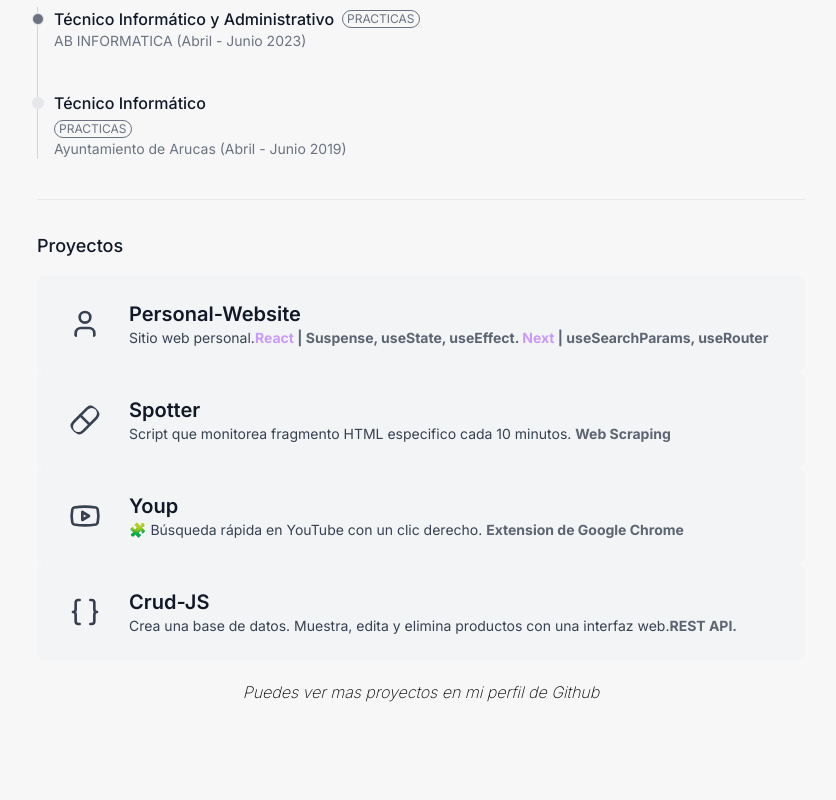
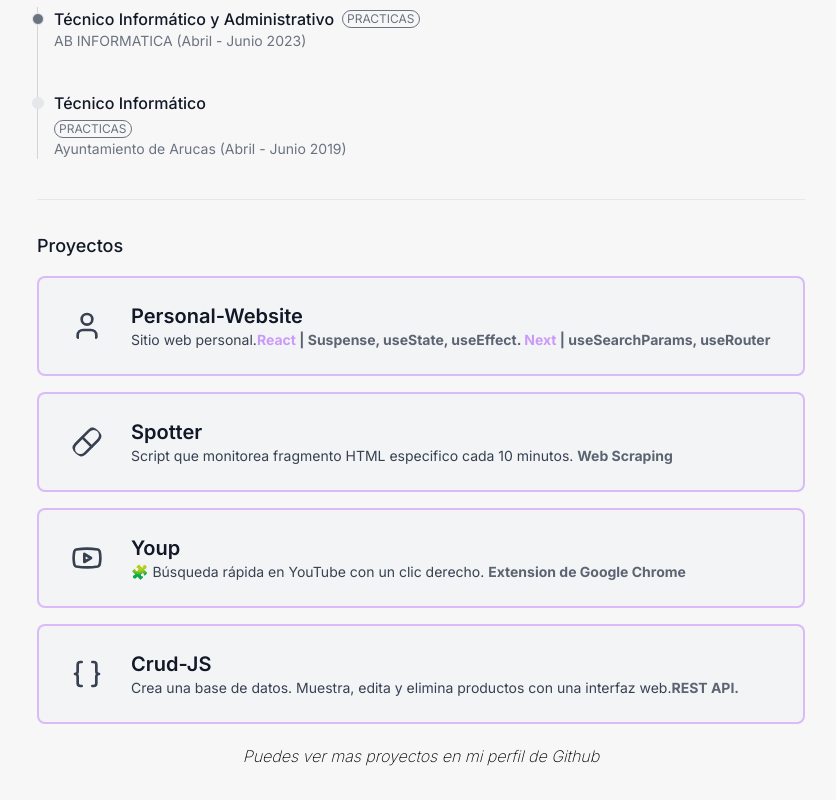
Before and after one commit to AbelFalcon/personal-website, a Next.js app: page / in a window 1280 px wide. Shown: the part 458-1258 px from the top of the page, without its empty margins (219-1055 px from the left). Before the commit the page ends 1194 px from the top, so only its background shows below. Built offline with nearby package versions, Linux system fonts and the light colour scheme.

Commit message:
edit project borders

```diff
--- a/src/app/pages/about.jsx
+++ b/src/app/pages/about.jsx
@@ -51,12 +51,12 @@ const About = () => {
 
         <h1 className="font-medium text-gray-900 mb-4 text-lg">Proyectos</h1>
 
-        <article className="pb-5 group">
+        <article className="flex flex-col gap-4 pb-5 group">
           <article
             onClick={() =>
               handleArticleClick("https://github.com/AbelFalcon/CRUD-JS")
             }
-            className="w-full py-6 bg-gray-100 px-6 rounded-lg hover:bg-gray-100 cursor-pointer transition duration-300 border-purple-400/50 hover:border-2"
+            className="w-full py-6 bg-gray-100 px-6 rounded-lg hover:bg-gray-200 cursor-pointer transition duration-300 border-purple-400/50 border-2"
           >
             <div className="flex items-center gap-5">
               <User className="w-12 h-12 text-gray-700 rounded-full p-2" />
@@ -80,7 +80,7 @@ const About = () => {
             onClick={() =>
               handleArticleClick("https://github.com/AbelFalcon/Spotter")
             }
-            className="w-full py-6 bg-gray-100 px-6 rounded-lg hover:bg-gray-100 cursor-pointer transition duration-300 border-purple-400/50 hover:border-2"
+            className="w-full py-6 bg-gray-100 px-6 rounded-lg hover:bg-gray-200 cursor-pointer transition duration-300 border-purple-400/50 border-2"
           >
             <div className="flex items-center gap-5">
               <Pill className="w-12 h-12 text-gray-700 rounded-full p-2" />
@@ -98,7 +98,7 @@ const About = () => {
             onClick={() =>
               handleArticleClick("https://github.com/AbelFalcon/Youp")
             }
-            className="w-full py-6 bg-gray-100 px-6 rounded-lg hover:bg-gray-100 cursor-pointer transition duration-300 border-purple-400/50 hover:border-2"
+            className="w-full py-6 bg-gray-100 px-6 rounded-lg hover:bg-gray-200 cursor-pointer transition duration-300 border-purple-400/50 border-2"
           >
             <div className="flex items-center gap-5">
               <Youtube className="w-12 h-12 text-gray-700 rounded-full p-2" />
@@ -116,7 +116,7 @@ const About = () => {
             onClick={() =>
               handleArticleClick("https://github.com/AbelFalcon/CRUD-JS")
             }
-            className="w-full py-6 bg-gray-100 px-6 rounded-lg hover:bg-gray-100 cursor-pointer transition duration-300 border-purple-400/50 hover:border-2"
+            className="w-full py-6 bg-gray-100 px-6 rounded-lg hover:bg-gray-200 cursor-pointer transition duration-300 border-purple-400/50 border-2"
           >
             <div className="flex items-center gap-5">
               <Braces className="w-12 h-12 text-gray-700 rounded-full p-2" />
```
